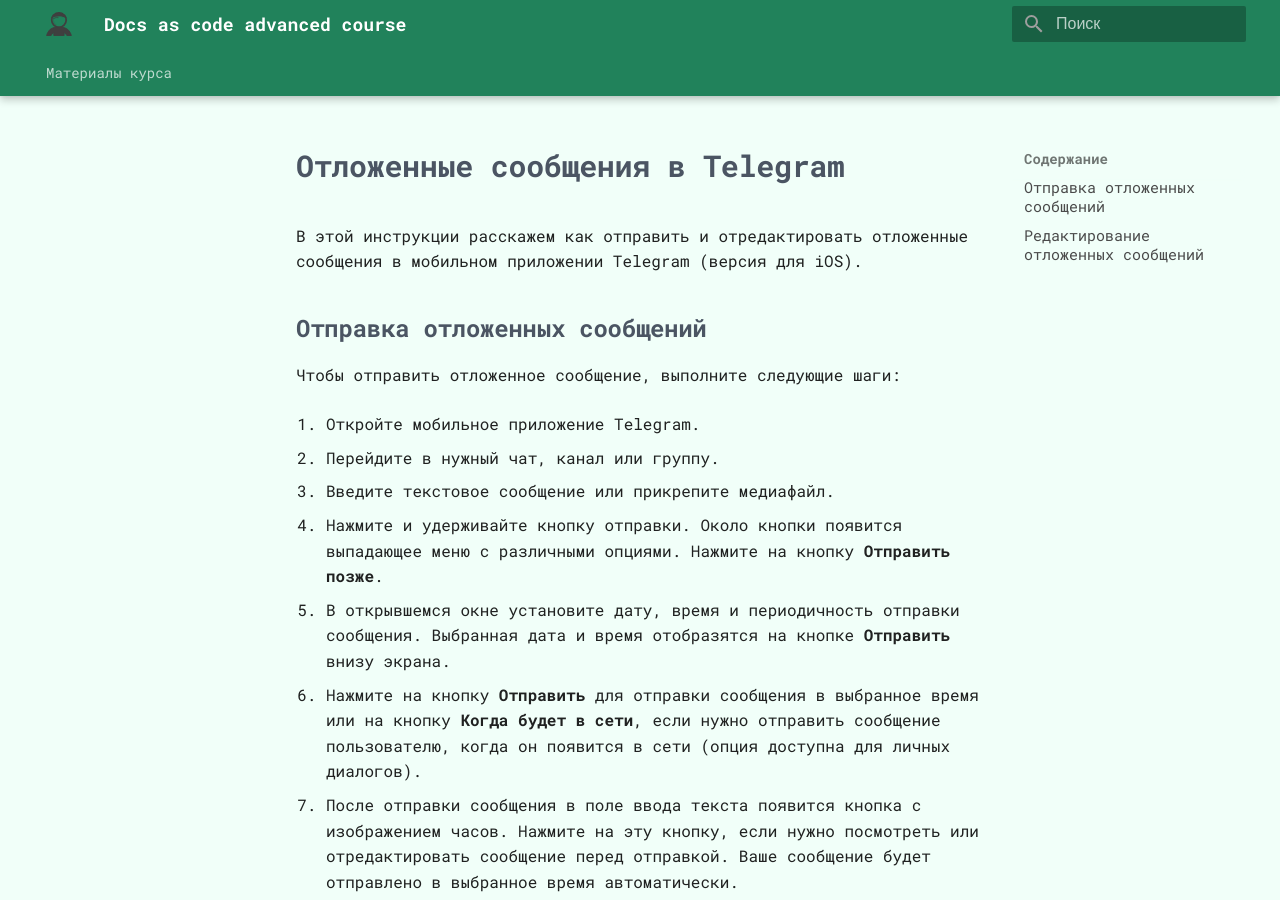
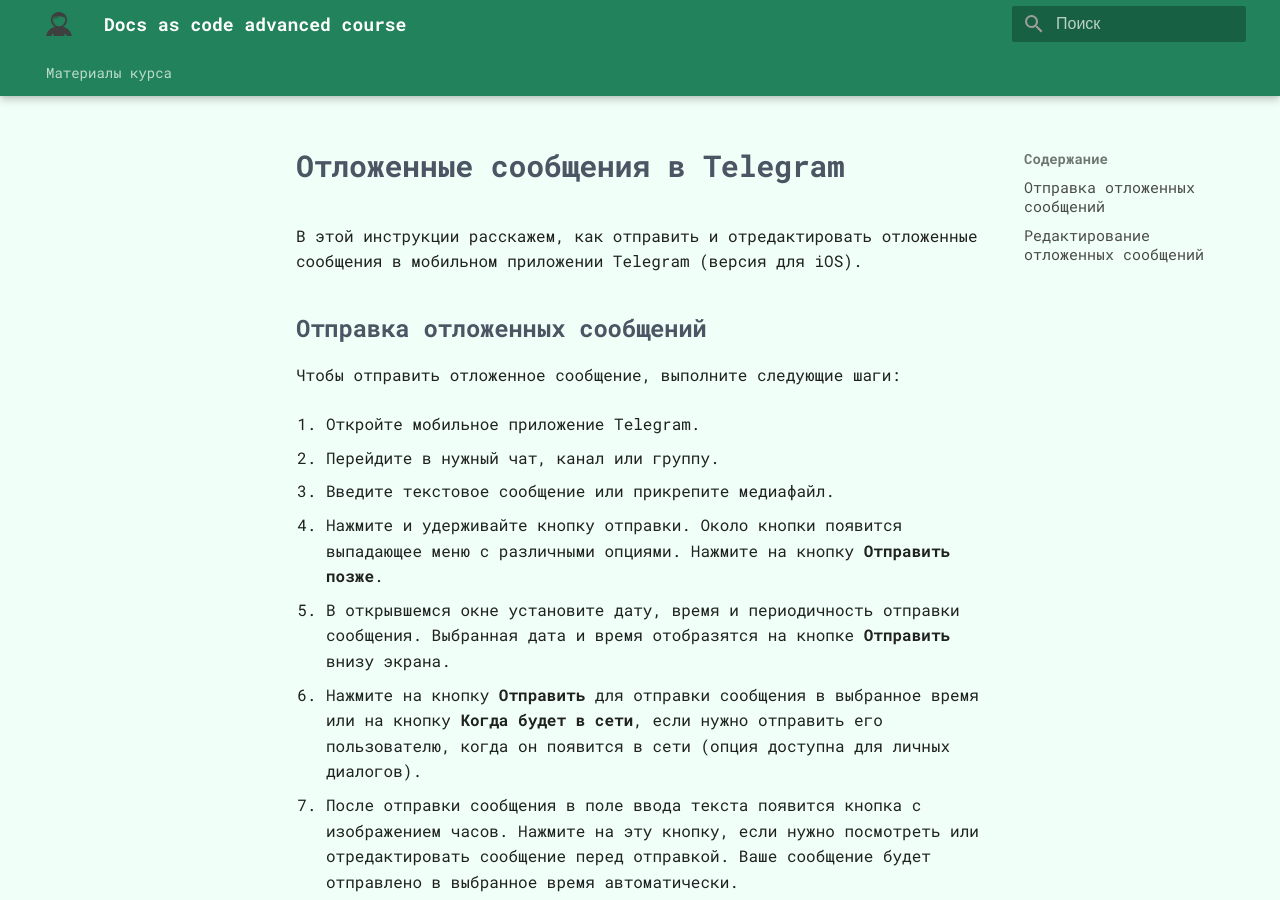
Before and after one commit to novillero/dac-adv-3, an MkDocs documentation site: the page built from docs/instructions/ninapetroch-instruction.md, in a window 1280 px wide and 900 px high. Built offline with MkDocs 1.6.1 and Material for MkDocs 9.7.7, drawn with Linux system fonts in a browser that asks for light colours; some web fonts are replaced.

Commit message:
исправлена пунктуация

```diff
--- a/docs/instructions/ninapetroch-instruction.md
+++ b/docs/instructions/ninapetroch-instruction.md
@@ -1,6 +1,6 @@
 # Отложенные сообщения в Telegram
 
-В этой инструкции расскажем как отправить и отредактировать отложенные сообщения в мобильном приложении Telegram (версия для iOS).
+В этой инструкции расскажем, как отправить и отредактировать отложенные сообщения в мобильном приложении Telegram (версия для iOS).
 
 ## Отправка отложенных сообщений
 
@@ -16,7 +16,7 @@
 
 5. В открывшемся окне установите дату, время и периодичность отправки сообщения. Выбранная дата и время отобразятся на кнопке **Отправить** внизу экрана.
 
-6. Нажмите на кнопку **Отправить** для отправки сообщения в выбранное время или на кнопку **Когда будет в сети**, если нужно отправить сообщение пользователю, когда он появится в сети (опция доступна для личных диалогов).
+6. Нажмите на кнопку **Отправить** для отправки сообщения в выбранное время или на кнопку **Когда будет в сети**, если нужно отправить его пользователю, когда он появится в сети (опция доступна для личных диалогов).
 
 7. После отправки сообщения в поле ввода текста появится кнопка с изображением часов. Нажмите на эту кнопку, если нужно посмотреть или отредактировать сообщение перед отправкой. Ваше сообщение будет отправлено в выбранное время автоматически.
 
```
